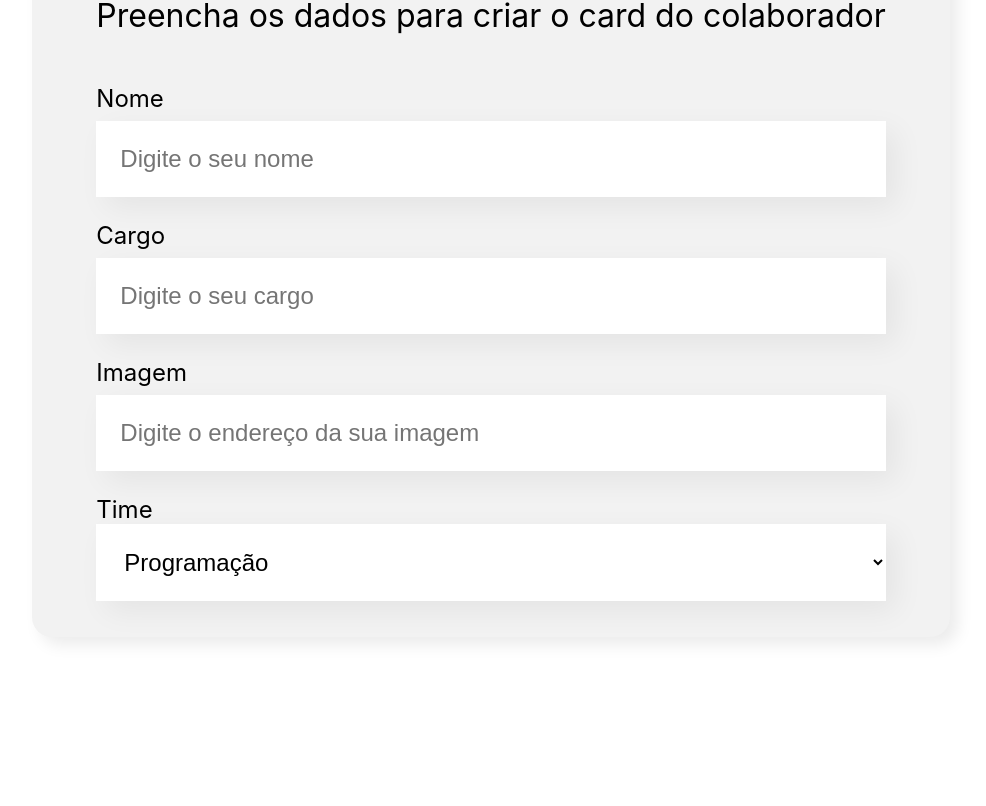
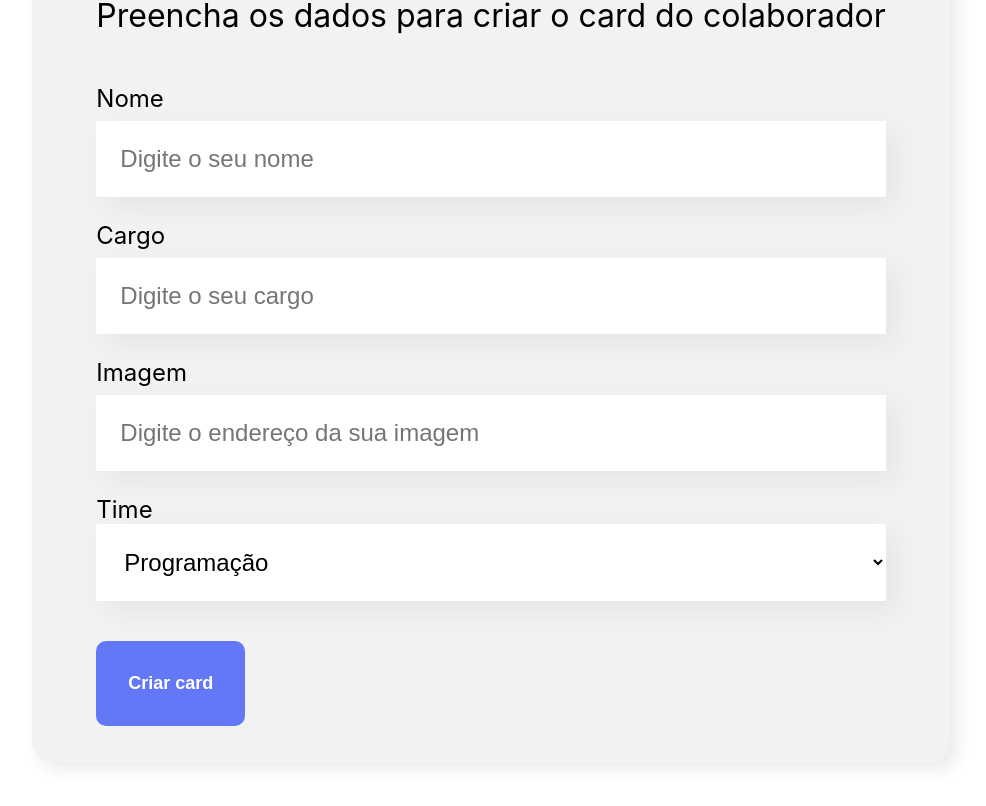
Before and after one commit to ednosmab/alura-organo, a React (Create React App) app: page / in a window 1280 px wide. Shown: the part 620-1426 px from the top of the page, without its empty margins (149-1135 px from the left). Before the commit the page ends 1337 px from the top, so only its background shows below. Built offline with nearby package versions, Linux system fonts and the light colour scheme.

Commit message:
including Botao component

```diff
--- /dev/null
+++ b/src/componentes/Botao/Botao.css
@@ -0,0 +1,16 @@
+.botao {
+    background-color: var(--azul-botao);
+    border-radius: 1rem;
+    font-weight: 700;
+    font-size: 1.8rem;
+    padding: 3.2rem;
+    border: none;
+    cursor: pointer;
+    color: var(--branco);
+    margin-top: 4rem;
+}
+
+.botao:hover {
+    background-color: var(--azul-botao-hover);
+    color: var(--cor-texto-botao-hover);
+}
--- /dev/null
+++ b/src/componentes/Botao/index.js
@@ -0,0 +1,7 @@
+import "./Botao.css";
+
+const Botao = (props) => {
+    return <button className="botao">{props.children}</button>;
+};
+
+export default Botao;
--- a/src/componentes/Formulario/index.js
+++ b/src/componentes/Formulario/index.js
@@ -1,3 +1,4 @@
+import Botao from "../Botao";
 import CampoTexto from "../CampoTexto";
 import ListaSuspensa from "../ListaSuspensa";
 import "./Formulario.css";
@@ -29,6 +30,7 @@ const Formuario = () => {
                         placeholder="Digite o endereço da sua imagem"
                     />
                     <ListaSuspensa label="Time" itens={times} />
+                    <Botao>Criar card</Botao>
                 </fieldset>
             </form>
         </section>
--- a/src/index.css
+++ b/src/index.css
@@ -2,6 +2,9 @@
     --background-banner: #6278f7;
     --branco: #fff;
     --background-formulario: #f2f2f2;
+    --azul-botao: #6278f7;
+    --azul-botao-hover: #1232e6;
+    --cor-texto-botao-hover: #95ffd4;
     --sombra: 1rem 1rem 3rem rgba(0, 0, 0, 0.06);
     font-size: 62.5%;
 }
```
